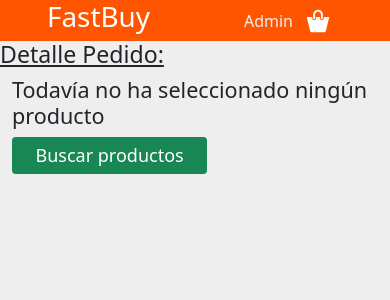
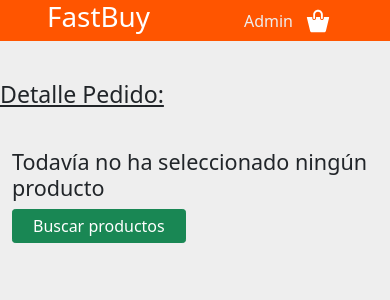
Before and after one commit to Alex123-G/CarritoDeComprasFrontend, a Vue app: page /transaccion in a window 390 px wide. Shown: the top 300 px of the page. Built offline with nearby package versions, Linux system fonts and the light colour scheme.

Commit message:
Diseño pagina transaccion 2

```diff
--- a/src/Pages/TransaccionPage.vue
+++ b/src/Pages/TransaccionPage.vue
@@ -1,6 +1,6 @@
 <template>
 	<HeaderComponent></HeaderComponent>
-	<h3 class="text-decoration-underline">Detalle Pedido:</h3>
+	<h3 class="text-decoration-underline sub-titulo">Detalle Pedido:</h3>
 	<div class="container">
 		<div v-if="carro.void === 'void'">
 			<h4>Todavía no ha seleccionado ningún producto</h4>
@@ -13,7 +13,7 @@
 					<span :title="item_carro.nombre_producto">{{ item_carro.nombre_producto }}</span>
 				</div>
 				<div class="fw-bolder name_item">
-					<span class="">S/ {{ item_carro.precio_producto * item_carro.cantidad }}</span>
+					<span class="">S/{{ item_carro.precio_producto * item_carro.cantidad }}</span>
 					<div class="fw-bolder">
 						<span class="">{{ item_carro.cantidad }} uds</span>
 					</div>
@@ -40,17 +40,23 @@
 </script>
 
 <style>
-.container {
+.sub-titulo {
 	max-width: 1200px;
 	margin: auto;
-	font-size: 0.9em;
+	margin: 40px auto;
+}
+.container {
+	margin: 40px auto;
+	max-width: 1200px;
+	font-size: 1em;
 }
 
 .detalle_compra_pedido {
 	display: flex;
-	background-color: #b6b5b7;
+	/* background-color: #b6b5b7; */
 	flex-direction: column;
 	flex-wrap: nowrap;
+	gap: 20px;
 }
 
 .container_img_nombreProducto {
@@ -75,7 +81,7 @@
 }
 
 .name_item {
-	max-width: 470px;
+	/* max-width: 0px; */
 }
 .detalle_compra_pedido_item {
 	display: flex;
@@ -84,5 +90,19 @@
 	align-content: center;
 	justify-content: space-around;
 	align-items: center;
+	padding: 5px;
+	border-bottom: 1px solid #000;
+}
+@media (max-width: 576px) {
+	.container {
+		font-size: 0.8em;
+	}
+
+	.detalle_compra_pedido {
+		flex-wrap: wrap;
+	}
+	.container_img_nombreProducto {
+		flex-wrap: wrap;
+	}
 }
 </style>
```
